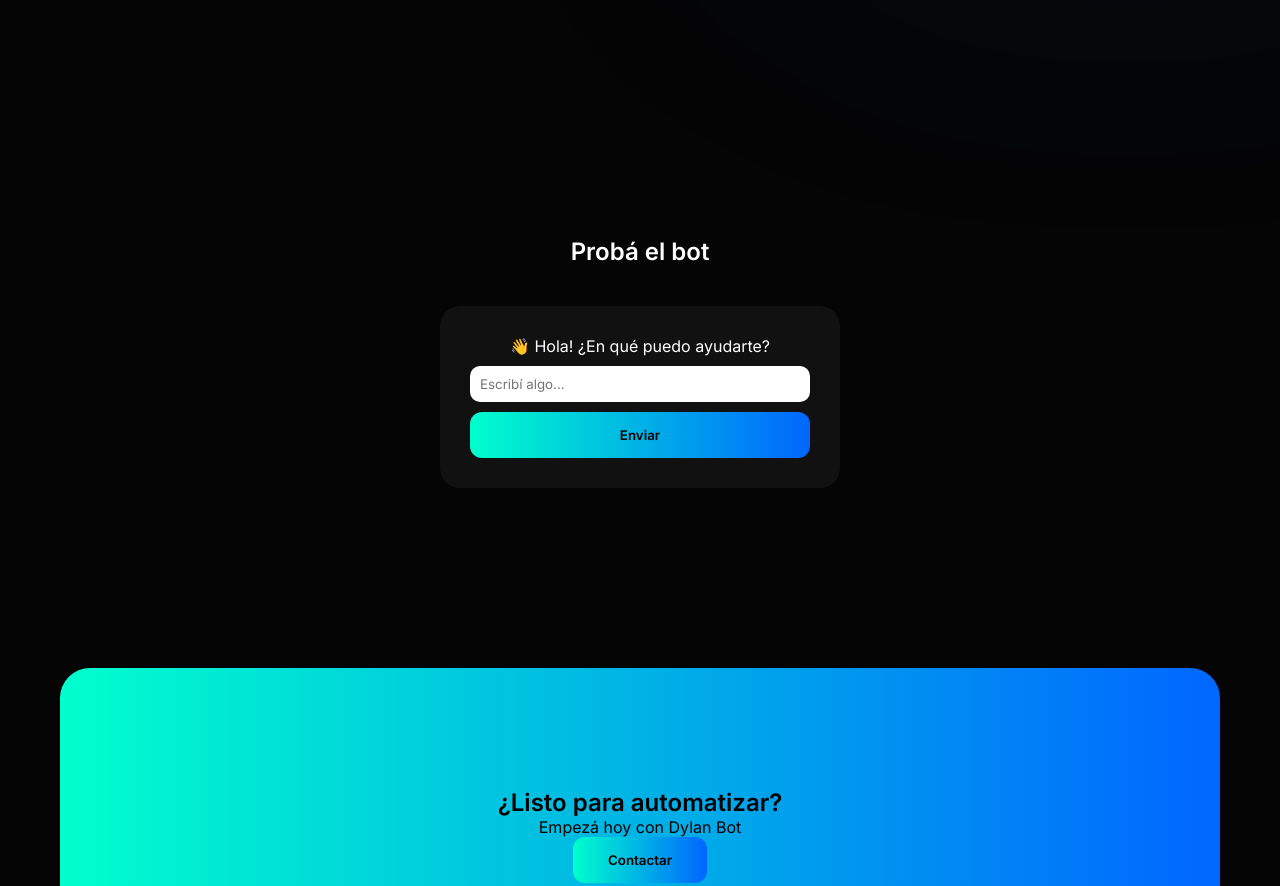
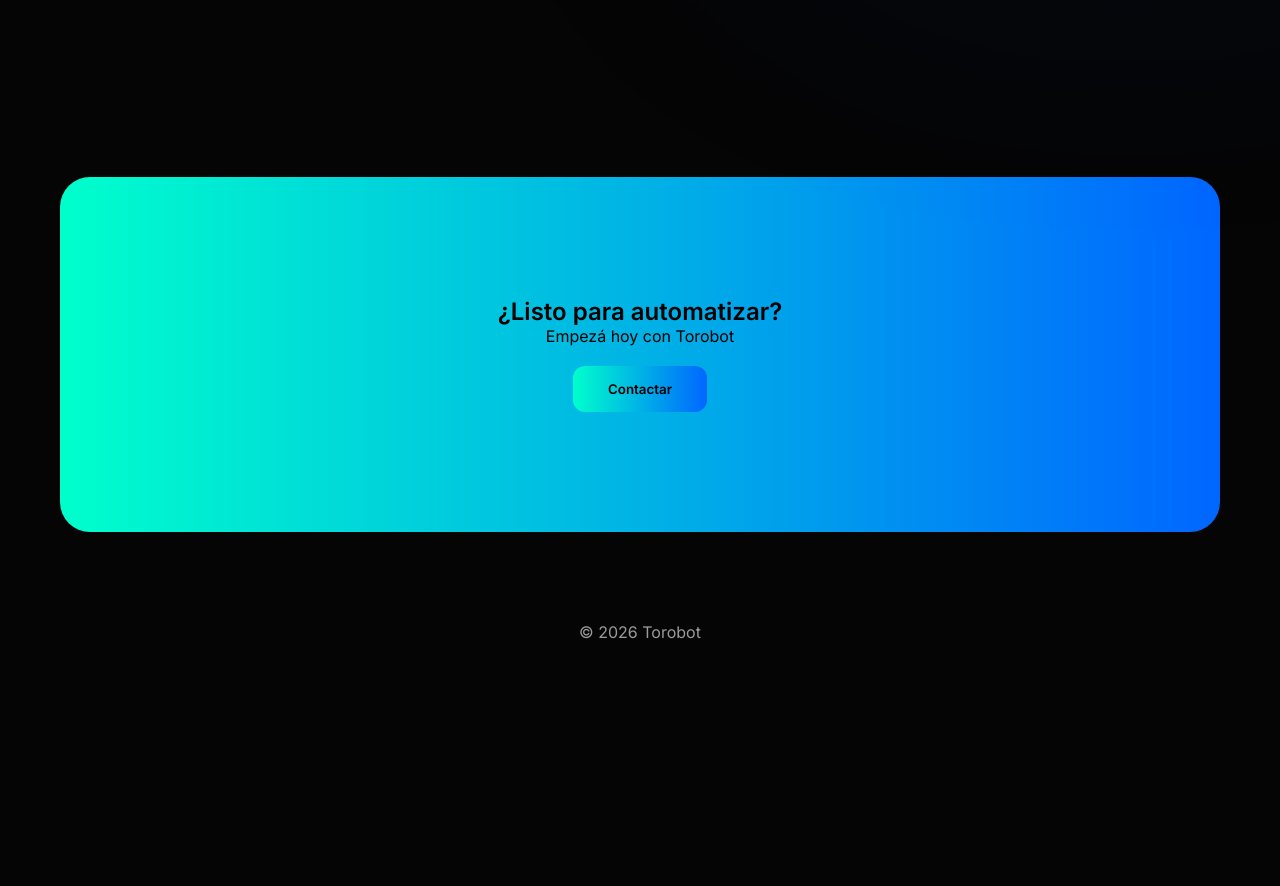
Before and after one commit to facundobatle19-svg/Torobot, a plain HTML site: page index.html in a window 1280 px wide. Shown: the part 1158-2044 px from the top of the page. After the commit the page ends 1830 px from the top, so only its background shows below. Drawn offline with Linux system fonts and the light colour scheme.

Commit message:
Update index.html

```diff
--- a/index.html
+++ b/index.html
@@ -3,7 +3,7 @@
 <head>
 <meta charset="UTF-8">
 <meta name="viewport" content="width=device-width, initial-scale=1.0">
-<title>Dylan Bot</title>
+<title>Torobot</title>
 
 <link href="https://fonts.googleapis.com/css2?family=Inter:wght@300;400;600&display=swap" rel="stylesheet">
 
@@ -178,6 +178,10 @@
   margin:60px;
 }
 
+.cta .btn{
+  margin-top:20px;
+}
+
 /* footer */
 footer{
   text-align:center;
@@ -202,7 +206,7 @@
 <body>
 
 <header>
-  <h1>Dylan Bot</h1>
+  <h1>Torobot</h1>
   <nav>
     <a href="#features">Funciones</a>
     <a href="#demo">Demo</a>
@@ -242,29 +246,19 @@
   </div>
 </section>
 
-<section id="demo" class="demo hidden">
-  <h2>Probá el bot</h2>
-
-  <div class="demo-box">
-    <p id="chat">👋 Hola! ¿En qué puedo ayudarte?</p>
-    <input id="input" placeholder="Escribí algo...">
-    <button class="btn" onclick="responder()">Enviar</button>
-  </div>
-</section>
-
 <section id="contacto" class="cta hidden">
   <h2>¿Listo para automatizar?</h2>
-  <p>Empezá hoy con Dylan Bot</p>
+  <p>Empezá hoy con Torobot</p>
   <button class="btn" onclick="goWhats()">Contactar</button>
 </section>
 
 <footer>
-  © 2026 Dylan Bot
+  © 2026 Torobot
 </footer>
 
 <script>
 function goWhats(){
-  window.open("https://wa.me/549XXXXXXXXXX")
+  window.open("https://wa.me/5493413242549")
 }
 
 function responder(){
```
